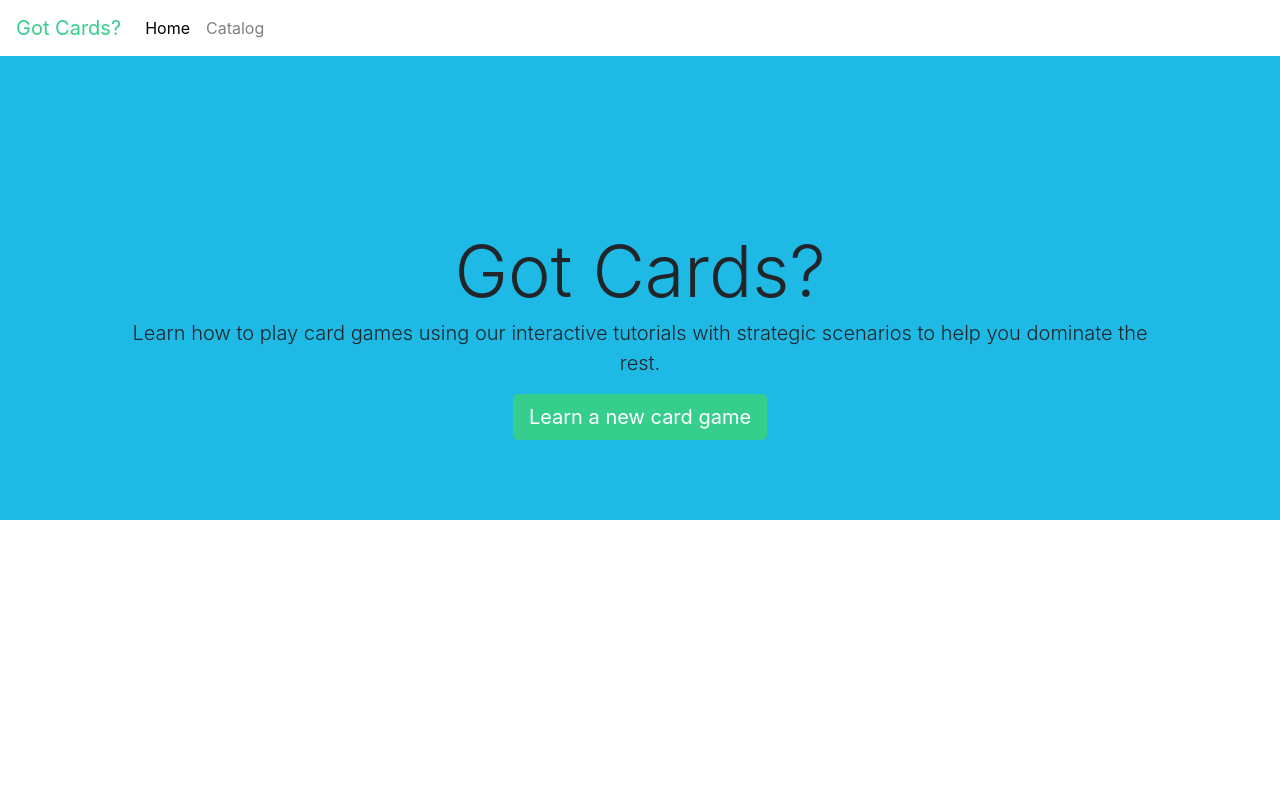
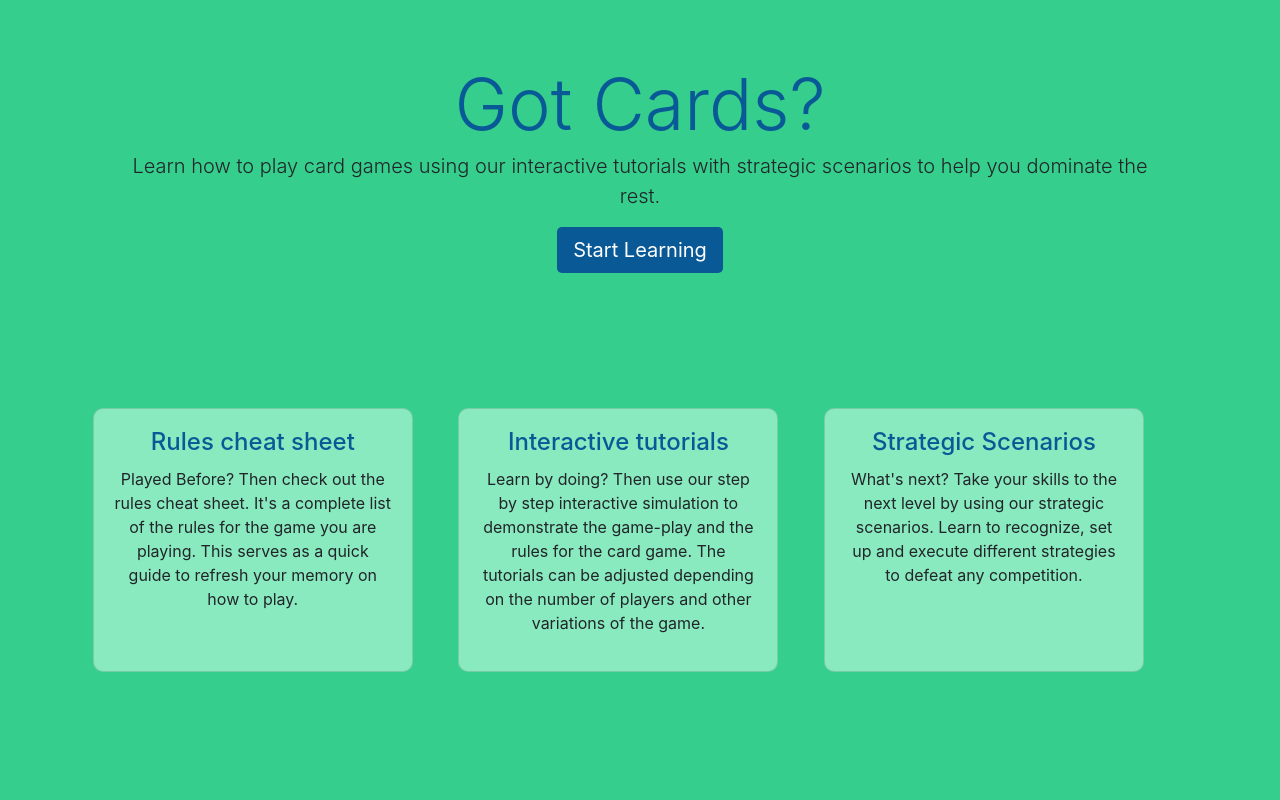
Before and after one commit to jclaudio1244/GotCards, a Django app: page /gameplay/ in a window 1280 px wide. Run offline with Django 3.2, Linux system fonts and the light colour scheme; some libraries are stand-ins or nearby versions.

Commit message:
Added feature information and cover index page,

```diff
--- /dev/null
+++ b/GotCards/GamePlay/static/GamePlay/script.js
@@ -0,0 +1 @@
+document.getElementById("moving-background").
--- a/GotCards/GamePlay/static/GamePlay/style.css
+++ b/GotCards/GamePlay/static/GamePlay/style.css
@@ -10,26 +10,6 @@
     margin: 2.5%;
     background-color: #1EB9E5;
 }
-
-.navbar{
-    background-color: #118AB2;
-}
-jumbotron {
-    margin-top:25%;
-}
-
-.learn {
-    background-color: #44CF6C;
-    color:white;
-}
-.logo {
-    color: #35CE8D;
-}
-
-#content{
-    background-color:#08B2E3;
-}
-
 .selected{
   color:black;
 
@@ -39,3 +19,27 @@ jumbotron {
   color: rgba(0,0,0,.5)
 
 }
+
+.info{
+
+   margin:2%;
+   background-color:#89EAC0;
+
+}
+
+.info-row{
+    height:20%;
+}
+
+.card-title{
+    color:#3D8BC7;
+}
+
+.site-wrapper {
+    display: table;
+    width: 100%;
+    height: 100%;
+    min-height: 100%;
+    position: fixed;
+
+}
--- a/GotCards/GamePlay/templates/GamePlay/basic_generic.html
+++ b/GotCards/GamePlay/templates/GamePlay/basic_generic.html
@@ -4,20 +4,29 @@
 
     <meta charset="UTF-8">
     <title>Got Cards?</title>
+
+    <link rel="stylesheet" href="https://maxcdn.bootstrapcdn.com/bootstrap/4.0.0-beta/css/bootstrap.min.css" integrity="sha384-/Y6pD6FV/Vv2HJnA6t+vslU6fwYXjCFtcEpHbNJ0lyAFsXTsjBbfaDjzALeQsN6M" crossorigin="anonymous">
     {% load static %}
     <link rel="stylesheet" type="text/css" href="{% static 'GamePlay/style.css' %}" />
-    <link rel="stylesheet" href="https://maxcdn.bootstrapcdn.com/bootstrap/4.0.0-beta/css/bootstrap.min.css" integrity="sha384-/Y6pD6FV/Vv2HJnA6t+vslU6fwYXjCFtcEpHbNJ0lyAFsXTsjBbfaDjzALeQsN6M" crossorigin="anonymous">
 
+    <script src="https://ajax.googleapis.com/ajax/libs/jquery/3.2.1/jquery.min.js"></script>
+    <script>
+        $(document).ready(function(){
+            $("#catalog-btn").click(function(){
+                $(".site-wrapper").slideUp(1000);
+            });
+
+        });
+    </script>
 </head>
 
 <body>
-    <div>
 
-    </div>
-    <div style="background-color:#1EB9E5;">
-        <!-- Just an image -->
-        <nav class="navbar navbar-expand-lg " style="background-color: #ffffff;">
-          <a class="navbar-brand logo" style="color: #35CE8D;"href="#">Got Cards?</a>
+    <div class="site-wrapper" style="background-color: #35CE8D; height:100%;">
+        <!-- navbar -->
+        <!--
+        <nav class="navbar navbar-expand-lg text-center" style="background-color: #35CE8D">
+          <a class="navbar-brand logo" style="color: #095996;"href="#">Got Cards?</a>
           <button class="navbar-toggler" type="button" data-toggle="collapse" data-target="#navbarSupportedContent" aria-controls="navbarSupportedContent" aria-expanded="false" aria-label="Toggle navigation">
             <span class="navbar-toggler-icon"></span>
           </button>
@@ -29,8 +38,8 @@
             </ul>
           </div>
         </nav>
-
-        <div class="container" id="content" style="background-color:#1EB9E5;">
+        -->
+        <div class="container" id="content">
             {% block content %} {% endblock %}
         </div>
     </div>
--- a/GotCards/GamePlay/templates/GamePlay/index.html
+++ b/GotCards/GamePlay/templates/GamePlay/index.html
@@ -1,20 +1,47 @@
 {% extends "GamePlay/basic_generic.html" %}
 
+<!-- Nav links to determine which links are active -->
 {% block nav %}
-    <li class="nav-item" style="color: #C42348;">
-        <a class="nav-link selected" href="{% url 'gameplay:index' %}">Home <span class="sr-only">(current)</span></a>
+    <li class="nav-item" style="color: #ffffff;">
+        <a class="nav-link selected" style="color: #F2F2F2;" href="{% url 'gameplay:index' %}">Home <span class="sr-only">(current)</span></a>
     </li>
     <li class="nav-item">
-        <a class="nav-link unselected" href="{% url 'gameplay:catalog' %}">Catalog</a>
+        <a class="nav-link unselected" style="color: #F2F2F2;" href="{% url 'gameplay:catalog' %}">Catalog</a>
     </li>
 {% endblock %}
 
+<!-- Content Section of page -->
 {% block content %}
-    <div class="jumbotron text-center" style="margin-top:10%; background-color:#1EB9E5;">
-      <h1 class="display-3" >Got Cards? </h1>
+    <div class="jumbotron text-center" style="background-color: #35CE8D">
+      <h1 class="display-3" style="color:#095996;">Got Cards? </h1>
       <p class="lead">Learn how to play card games using our interactive tutorials with strategic scenarios to help you dominate the rest.</p>
       <p class="lead">
-        <a class="btn btn-primary btn-lg learn" href="#" role="button" style="background-color: #35CE8D; border: 0;">Learn a new card game</a>
+        <a class="btn btn-primary btn-lg learn " id="catalog-btn" href="#" role="button" style="background-color: #095996; border: 0;">Start Learning</a>
       </p>
     </div>
+    <!-- product main feature information -->
+    <div class="row" >
+        <div class="card text-center info " style="border-radius: 10px; width: 20rem;">
+            <div class="card-body">
+                <h4 class="card-title" style="color:#095996;">Rules cheat sheet</h4>
+                <p>Played Before? Then check out the rules cheat sheet. It's a complete list of the rules for the game you are playing. This serves as a quick guide to refresh your memory on how to play. </p>
+            </div>
+        </div>
+
+        <div class="card text-center info " style="border-radius: 10px; width: 20rem;">
+            <div class="card-body">
+                <h4 class="card-title" style="color:#095996;">Interactive tutorials</h4>
+                <p>Learn by doing? Then use our step by step interactive simulation to demonstrate the game-play and the rules for the card game. The tutorials can be adjusted depending on the number of players and other variations of the game.  </p>
+            </div>
+        </div>
+
+        <div class="card text-center info" style="border-radius: 10px; width: 20rem;">
+            <div class="card-body">
+                <h4 class="card-title" style="color:#095996;">Strategic Scenarios</h4>
+                <p>What's next? Take your skills to the next level by using our strategic scenarios. Learn to recognize, set up and execute different strategies to defeat any competition.     </p>
+            </div>
+        </div>
+
+    </div>
+
 {% endblock %}
```
